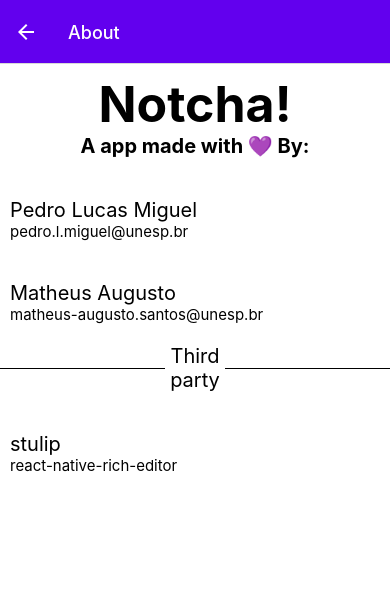
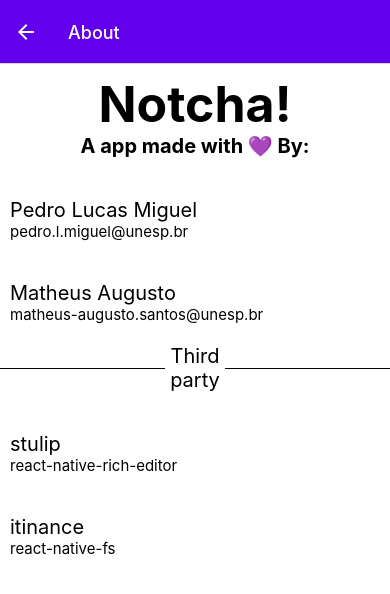
Before and after one commit to PedroLucasMiguel/notcha, a React Native app in the folder Notcha/: screen /AboutScreen in a window 390 px wide. Shown: the top 594 px of the page. Built offline with nearby package versions, Linux system fonts and the light colour scheme.

Commit message:
adding credits :p

```diff
--- a/Notcha/screens/AboutScreen.js
+++ b/Notcha/screens/AboutScreen.js
@@ -31,6 +31,8 @@ export default function AboutScreen() {
         <Separator text='Third party' />
         <Text style={pageTheme[3]}>stulip</Text>
         <Text style={pageTheme[4]}>react-native-rich-editor</Text>
+        <Text style={pageTheme[3]}>itinance</Text>
+        <Text style={pageTheme[4]}>react-native-fs</Text>
       </View>
     </ScrollView>
   );
```
